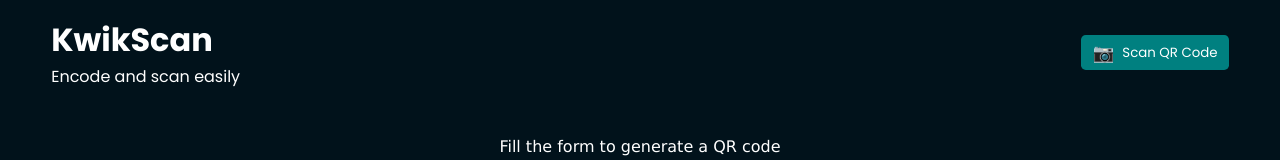
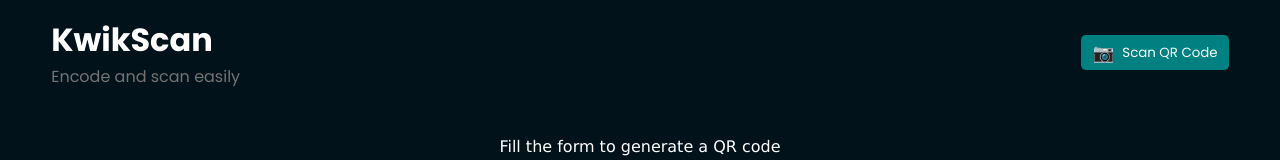
Before and after one commit to Dopetwist/React-QR-Code-generator, a React (Vite) app: page / in a window 1280 px wide. Shown: the top 160 px of the page. Built offline with nearby package versions, Linux system fonts and the light colour scheme.

Commit message:
style: change header paragraph color

```diff
--- a/src/index.css
+++ b/src/index.css
@@ -18,6 +18,10 @@
     display: flex;
     justify-content: space-between;
     align-items: center;
+}
+
+.header-logo p {
+    color: #737373;
 }
 
 .container {
```
